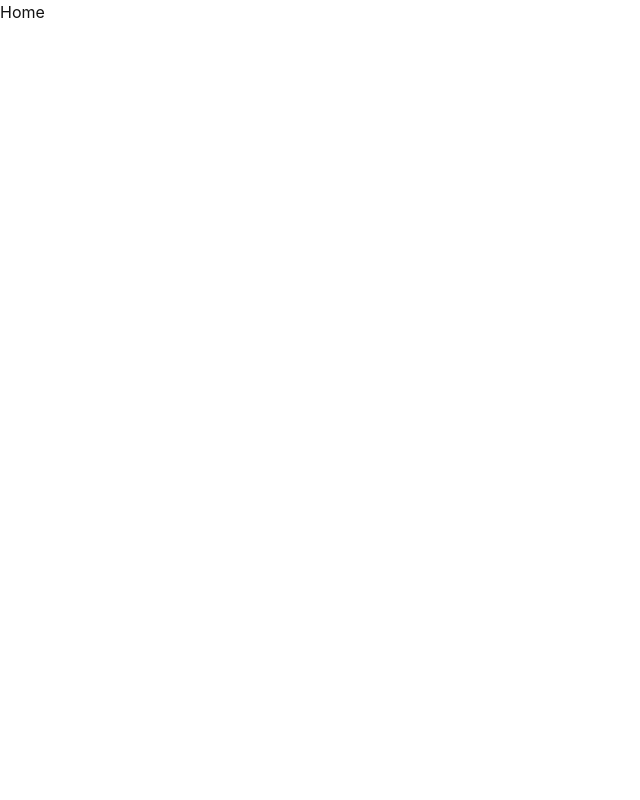
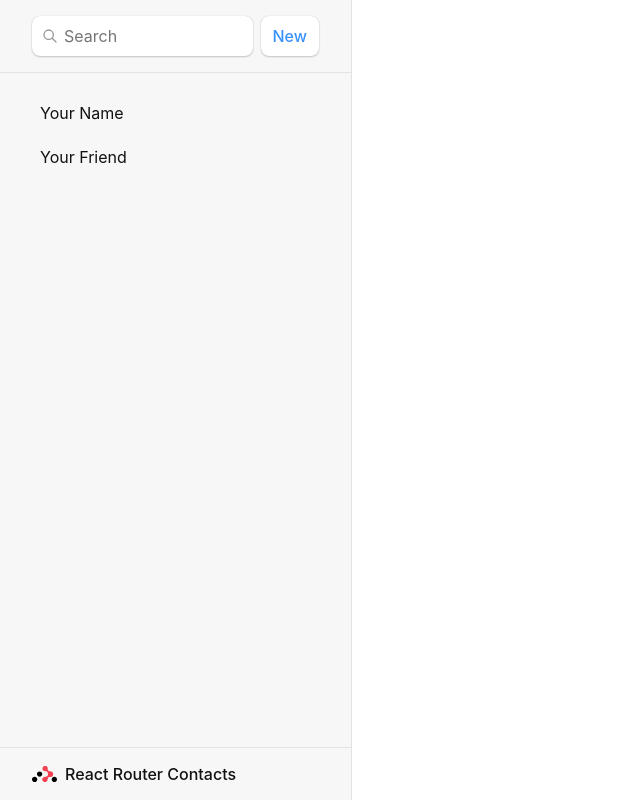
Before and after one commit to ujkey/react-router-dom-study, a React (Vite) app: page / in a window 1280 px wide. Shown: the whole page, without its empty margins (0-640 px from the left). Built offline with nearby package versions, Linux system fonts and the light colour scheme.

Commit message:
Add: 루트 레이아웃

```diff
--- a/src/main.jsx
+++ b/src/main.jsx
@@ -1,12 +1,13 @@
 import React from "react";
 import ReactDOM from "react-dom/client";
 import { createBrowserRouter, RouterProvider } from "react-router-dom";
+import Root from "./routes/root";
 import "./index.css";
 
 const router = createBrowserRouter([
   {
     path: "/",
-    element: <div>Home</div>,
+    element: <Root />,
   },
 ]);
 
--- /dev/null
+++ b/src/routes/root.jsx
@@ -0,0 +1,40 @@
+// 전역 레이아웃 정의
+
+const Root = () => {
+  return (
+    <>
+      <div id="sidebar">
+        <h1>React Router Contacts</h1>
+        <div>
+          <form id="search-form" role="search">
+            <input
+              id="q"
+              aria-label="Search contacts"
+              placeholder="Search"
+              type="search"
+              name="q"
+            />
+            <div id="search-spinner" aria-hidden hidden={true} />
+            <div className="sr-only" aria-live="polite"></div>
+          </form>
+          <form method="post">
+            <button type="submit">New</button>
+          </form>
+        </div>
+        <nav>
+          <ul>
+            <li>
+              <a href={`/contacts/1`}>Your Name</a>
+            </li>
+            <li>
+              <a href={`/contacts/2`}>Your Friend</a>
+            </li>
+          </ul>
+        </nav>
+      </div>
+      <div id="detail"></div>
+    </>
+  );
+};
+
+export default Root;
```
Also changed, not shown: 1 other file (tests, documents, lock files or other folders).
